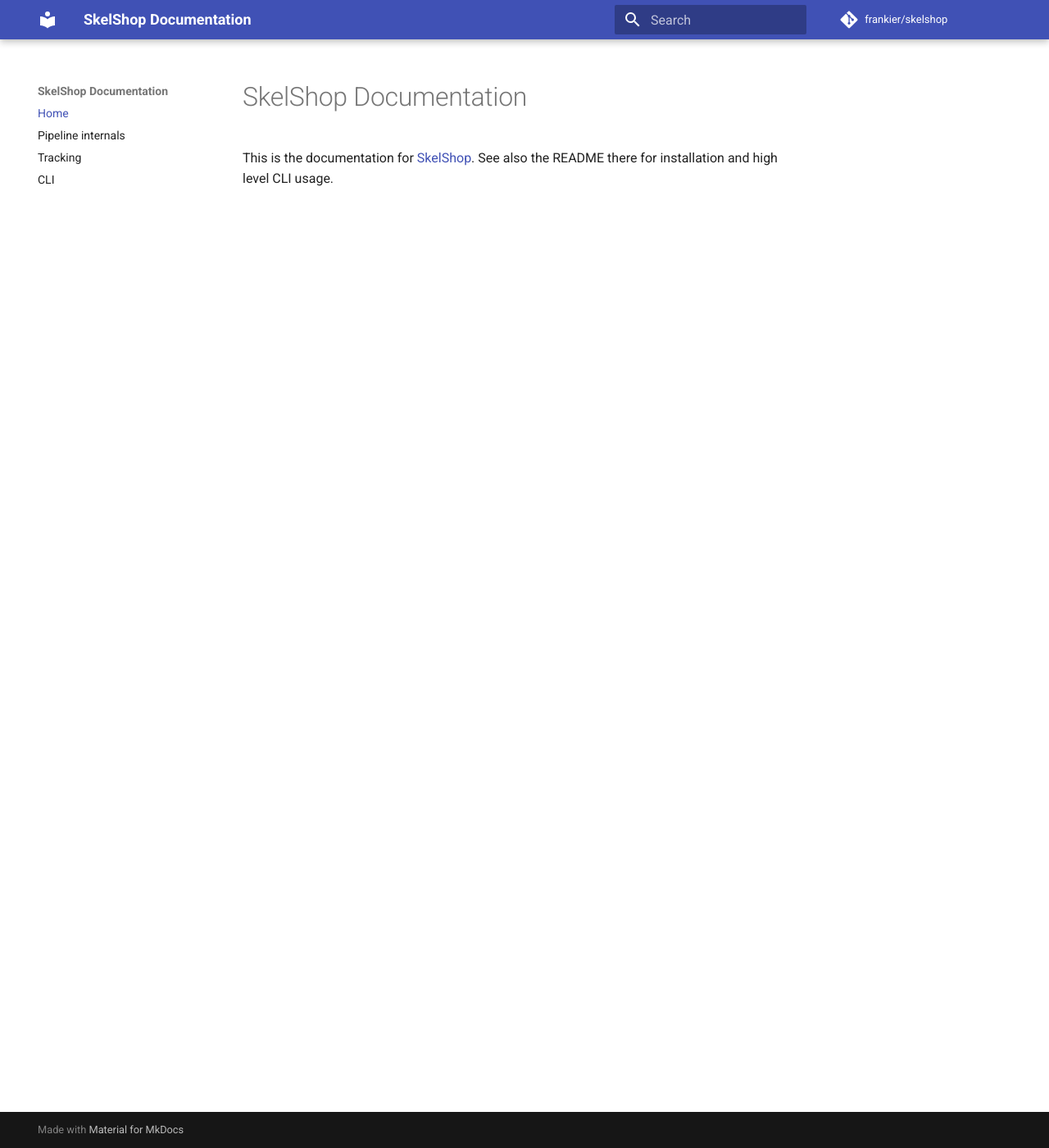
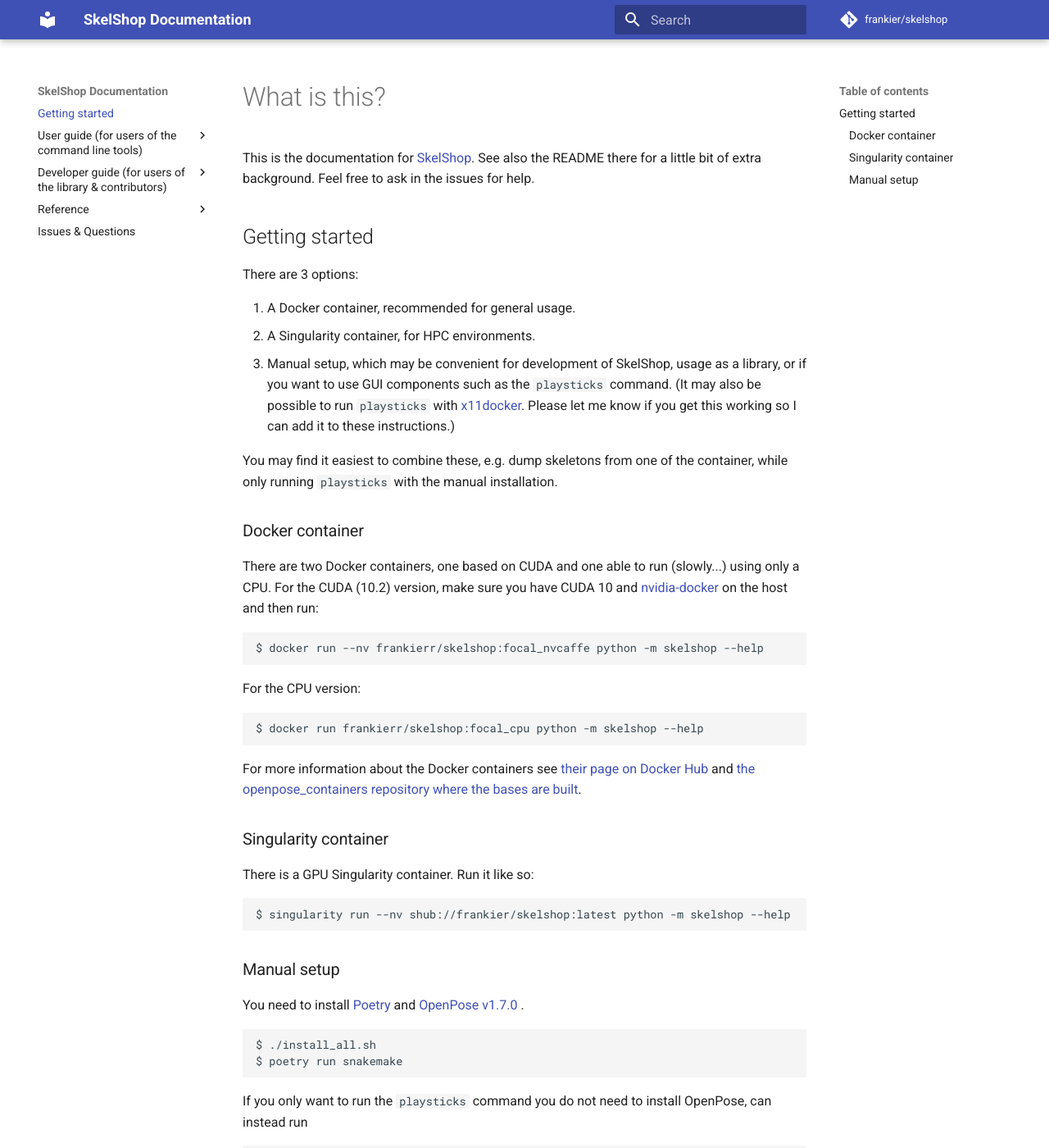
Before and after one commit to frankier/skelshop, an MkDocs documentation site: the page built from docs/index.md, in a window 1280 px wide and 1400 px high. Shown: the whole window at 82% size. Built offline with MkDocs 1.6.1 and Material for MkDocs 9.7.7, drawn with Linux system fonts in a browser that asks for light colours; comment, search, counter and statistics services are not loaded; some of the changed text lies outside the part shown.

Commit message:
Overhaul README and docs

```diff
--- a/docs/index.md
+++ b/docs/index.md
@@ -1,4 +1,57 @@
-# SkelShop Documentation
+# What is this?
 
 This is the documentation for [SkelShop](https://github.com/frankier/skelshop).
-See also the README there for installation and high level CLI usage.
+See also the README there for a little bit of extra background. Feel free to
+ask in the issues for help.
+
+## Getting started
+
+There are 3 options:
+
+1. A Docker container, recommended for general usage.
+2. A Singularity container, for HPC environments.
+3. Manual setup, which may be convenient for development of SkelShop, usage as
+   a library, or if you want to use GUI components such as the `playsticks`
+   command. (It may also be possible to run `playsticks` with
+   [x11docker](https://github.com/mviereck/x11docker). Please let me know if
+   you get this working so I can add it to these instructions.)
+
+You may find it easiest to combine these, e.g. dump skeletons from one of the
+container, while only running `playsticks` with the manual installation.
+
+### Docker container
+
+There are two Docker containers, one based on CUDA and one able to run
+(slowly...) using only a CPU. For the CUDA (10.2) version, make sure you have
+CUDA 10 and [nvidia-docker](https://github.com/NVIDIA/nvidia-docker) on the
+host and then run:
+
+    $ docker run --nv frankierr/skelshop:focal_nvcaffe python -m skelshop --help
+
+For the CPU version:
+
+    $ docker run frankierr/skelshop:focal_cpu python -m skelshop --help
+
+For more information about the Docker containers see [their page on Docker
+Hub](https://hub.docker.com/repository/frankierr/skelshop) and [the
+openpose_containers repository where the bases are
+built](https://github.com/frankier/openpose_containers).
+
+### Singularity container
+
+There is a GPU Singularity container. Run it like so:
+
+    $ singularity run --nv shub://frankier/skelshop:latest python -m skelshop --help
+
+### Manual setup
+
+You need to install [Poetry](https://github.com/python-poetry/poetry) and
+[OpenPose v1.7.0
+](https://github.com/CMU-Perceptual-Computing-Lab/openpose/tree/v1.7.0).
+
+    $ ./install_all.sh
+    $ poetry run snakemake
+
+If you only want to run the `playsticks` command you do not need to install OpenPose, can instead run
+
+    $ ./install.sh -E playsticks
--- a/mkdocs.yml
+++ b/mkdocs.yml
@@ -1,13 +1,23 @@
 site_name: SkelShop Documentation
-site_description: " Utilities for dealing with pose skeleton data, currently from OpenPose"
+site_description: "Documentation of SkelShop, a toolkit for offline skeleton and face analysis of talking heads videos"
 repo_url: "https://github.com/frankier/skelshop"
 repo_name: "frankier/skelshop"
 
 nav:
-  - Home: index.md
-  - Pipeline internals: pipeline-internals.md
-  - Tracking: tracking.md
-  - CLI: cli.md
+  - Getting started: index.md
+  - 'User guide (for users of the command line tools)':
+    - Pipelines overview: pipelines-overview.md
+    - Usage examples: usage-examples.md
+    - HPC extraction with Snakemake: snakemake.md
+  - 'Developer guide (for users of the library & contributors)':
+    - Pipeline internals: pipeline-internals.md
+    - Tracking: tracking.md
+    - Formats: formats.md
+    - Reading and writing the formats from your own code: io.md
+    - Contributing: development.md
+  - Reference:
+    - CLI reference: cli.md
+  - 'Issues & Questions': https://github.com/frankier/skelshop/issues
 
 theme:
   name: "material"
@@ -16,6 +26,7 @@
   - admonition
   - mkdocs-click
   - footnotes
+  - markdown_inline_graphviz
 
 plugins:
   - search
--- a/pyproject.toml
+++ b/pyproject.toml
@@ -30,6 +30,7 @@
 pandas = { version = "^1.1.4", optional = true }
 seaborn = { version = "^0.11.0", optional = true }
 pyarrow = { version = "^2.0.0", optional = true }
+dlib = {git = "https://github.com/frankier/dlib", rev = "get_face_chip_details-python"}
 
 [tool.poetry.extras]
 pipeline = ["scenedetect", "snakemake"]
@@ -48,6 +49,7 @@
 mkdocstrings = "^0.13.6"
 mkdocs-material = "^6.1.0"
 mkdocs-click = { version = "^0.1.1" }
+markdown-inline-graphviz-extension-png = "^1.1"
 
 [build-system]
 requires = ["poetry-core>=1.0.0"]
```
Also changed, not shown: README.md (+13 -117 lines), docs/development.md (added, +18 -0 lines), docs/formats.md (added, +23 -0 lines), docs/io.md (added, +10 -0 lines), docs/pipelines-overview.md (added, +89 -0 lines), docs/snakemake.md (added, +7 -0 lines), docs/usage-examples.md (added, +65 -0 lines), 1 other file.
